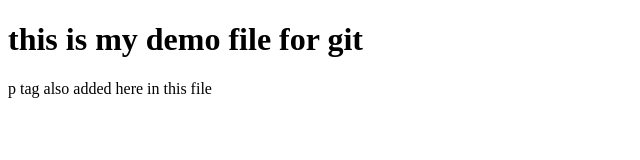
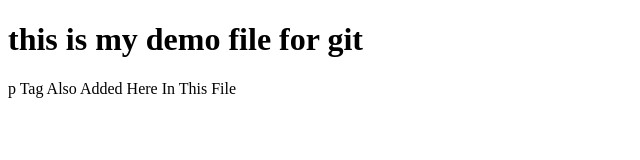
Before and after one commit to Mohitsharmaz/git, a plain HTML site: page index.html in a window 1280 px wide. Shown: the full height of the page, 0-640 px from the left. Drawn offline with Linux system fonts and the light colour scheme.

Commit message:
from local branch

```diff
--- a/index.html
+++ b/index.html
@@ -9,6 +9,7 @@
 </head>
 <body>
     <h1>this is my demo file for git</h1>
-    <p>p tag also added here in this file</p>
+    <p>p Tag Also Added Here In This File</p>
+
 </body>
 </html>
```
